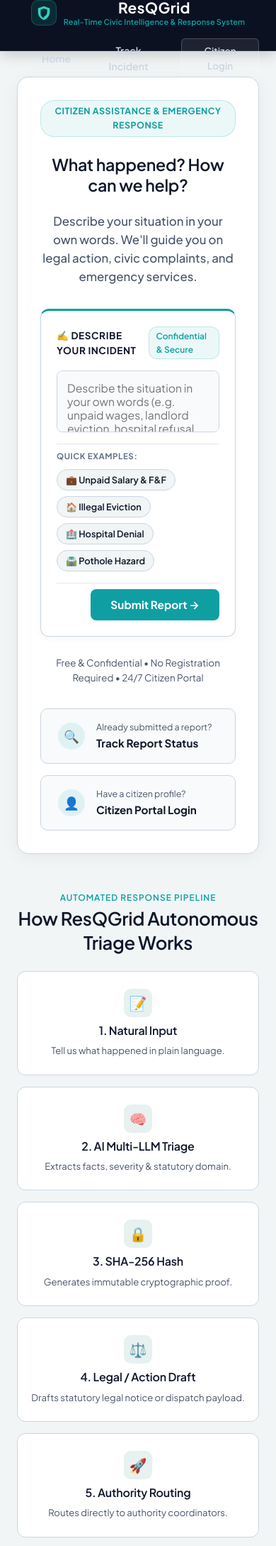
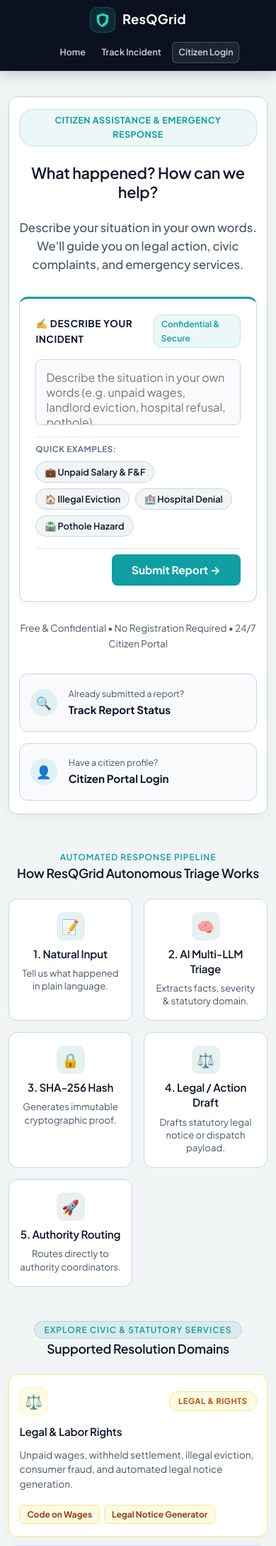
Before and after one commit to MunishUpadhyay/Prahari, a Django app: page / in a window 390 px wide. Shown: the top 2178 px of the page at 71% size. Run offline with Django 5.2, Linux system fonts and the light colour scheme; parts of the project's set-up code (start-up, migrations or seed data) failed here and were passed over.

Commit message:
feat(ui): implement mobile responsiveness overhaul across frontend

```diff
--- a/static/css/prahari.css
+++ b/static/css/prahari.css
@@ -2092,3 +2092,154 @@ input:checked + .slider:before {
         grid-template-columns: repeat(2, 1fr);
     }
 }
+
+/* ==========================================================================
+   Comprehensive Mobile Responsiveness System (320px - 768px)
+   ========================================================================== */
+
+/* Overflow containment */
+html, body {
+    max-width: 100vw;
+    overflow-x: hidden;
+}
+
+@media (max-width: 768px) {
+    /* Responsive Header & Navigation */
+    header {
+        height: auto !important;
+        min-height: 60px;
+        padding: 0.6rem 0.85rem !important;
+        flex-wrap: wrap !important;
+        gap: 0.6rem !important;
+        justify-content: space-between !important;
+    }
+
+    .logo-subtitle {
+        display: none !important;
+    }
+
+    .logo-wordmark span:first-child {
+        font-size: 1.15rem !important;
+    }
+
+    .nav-right {
+        gap: 0.4rem !important;
+        flex-wrap: wrap !important;
+        width: auto !important;
+    }
+
+    .header-nav {
+        gap: 0.3rem !important;
+    }
+
+    .header-nav-link {
+        padding: 4px 8px !important;
+        font-size: 0.78rem !important;
+    }
+
+    .lang-selector-bar {
+        padding: 2px !important;
+    }
+
+    .lang-pill {
+        padding: 3px 7px !important;
+        font-size: 0.7rem !important;
+    }
+
+    /* Container Padding & Layout Adjustments */
+    main {
+        padding-left: 0.75rem !important;
+        padding-right: 0.75rem !important;
+    }
+
+    .report-container, .readable-container {
+        padding-left: 0.75rem !important;
+        padding-right: 0.75rem !important;
+        width: 100% !important;
+        max-width: 100% !important;
+    }
+
+    .surface-card, .surface-raised {
+        padding: 1.1rem 0.9rem !important;
+        border-radius: 12px !important;
+    }
+
+    /* Input & Textarea iOS auto-zoom prevention */
+    input[type="text"],
+    input[type="password"],
+    input[type="email"],
+    input[type="number"],
+    select,
+    textarea {
+        font-size: 16px !important;
+        width: 100% !important;
+        box-sizing: border-box !important;
+    }
+
+    /* Touch-friendly full-width buttons */
+    .btn-primary, .btn-secondary, button[type="submit"] {
+        min-height: 44px;
+        touch-action: manipulation;
+    }
+
+    /* Grids to single column */
+    .domain-cards-grid,
+    .stats-grid,
+    .secondary-cards-grid {
+        grid-template-columns: 1fr !important;
+        gap: 0.75rem !important;
+    }
+
+    /* Table & Code Overflow Containment */
+    table, .table-responsive, pre, code {
+        max-width: 100% !important;
+        overflow-x: auto !important;
+        -webkit-overflow-scrolling: touch;
+    }
+}
+
+@media (max-width: 480px) {
+    body {
+        font-size: 14px !important;
+    }
+
+    .page-title, .hero-title, .display-heading, .page-title-display {
+        font-size: 1.35rem !important;
+        line-height: 1.25 !important;
+    }
+
+    .section-title, .section-heading {
+        font-size: 1.1rem !important;
+    }
+
+    .card-title {
+        font-size: 0.95rem !important;
+    }
+
+    /* Credentials Top Card Stacking on Mobile */
+    .credentials-card-row {
+        flex-direction: column !important;
+        align-items: stretch !important;
+        gap: 0.75rem !important;
+    }
+
+    .credentials-actions-group {
+        width: 100% !important;
+        margin-left: 0 !important;
+        flex-direction: column !important;
+        gap: 0.5rem !important;
+    }
+
+    .credentials-actions-group button {
+        width: 100% !important;
+        justify-content: center !important;
+    }
+
+    .top-pipeline-progress {
+        padding: 0.75rem 0.5rem !important;
+    }
+
+    .top-pipeline-progress span {
+        font-size: 0.7rem !important;
+    }
+}
--- a/templates/report_status.html
+++ b/templates/report_status.html
@@ -21,7 +21,7 @@
     <!-- Consolidated Report Credentials Card (Clean, non-repetitive UI) -->
     <div style="background: var(--bg-surface); border: 1px solid var(--border-default); border-radius: 12px; padding: var(--space-4) var(--space-5); display: flex; flex-direction: column; gap: var(--space-3); margin-bottom: 0.5rem; text-align: left; box-shadow: 0 2px 10px rgba(15, 23, 42, 0.04);">
 
-        <div style="display: flex; justify-content: space-between; align-items: center; flex-wrap: wrap; gap: var(--space-3);">
+        <div class="credentials-card-row" style="display: flex; justify-content: space-between; align-items: center; flex-wrap: wrap; gap: var(--space-3);">
             <div>
                 <div style="font-size: 0.72rem; text-transform: uppercase; color: var(--text-muted); font-weight: 700; letter-spacing: 0.05em;">REPORT ID</div>
                 <div style="font-family: var(--font-ui); font-size: 1.3rem; font-weight: 800; color: var(--text-primary); margin-top: 2px;">
@@ -36,7 +36,7 @@
             </div>
             {% endif %}
 
-            <div style="display: flex; gap: 8px; align-items: center; flex-wrap: wrap; margin-left: auto;">
+            <div class="credentials-actions-group" style="display: flex; gap: 8px; align-items: center; flex-wrap: wrap; margin-left: auto;">
                 <button id="copy-report-id-btn" onclick="copyReportID('{{ tracking_id }}')" class="btn-secondary" style="padding: 0.5rem 1rem; font-size: 0.85rem; font-weight: 600;">
                     <svg class="icon-svg" viewBox="0 0 24 24" style="width: 15px; height: 15px;" aria-hidden="true">
                         <path d="M16 1H4c-1.1 0-2 .9-2 2v14h2V3h12V1zm3 4H8c-1.1 0-2 .9-2 2v14c0 1.1.9 2 2 2h11c1.1 0 2-.9 2-2V7c0-1.1-.9-2-2-2zm0 16H8V7h11v14z"/>
```
